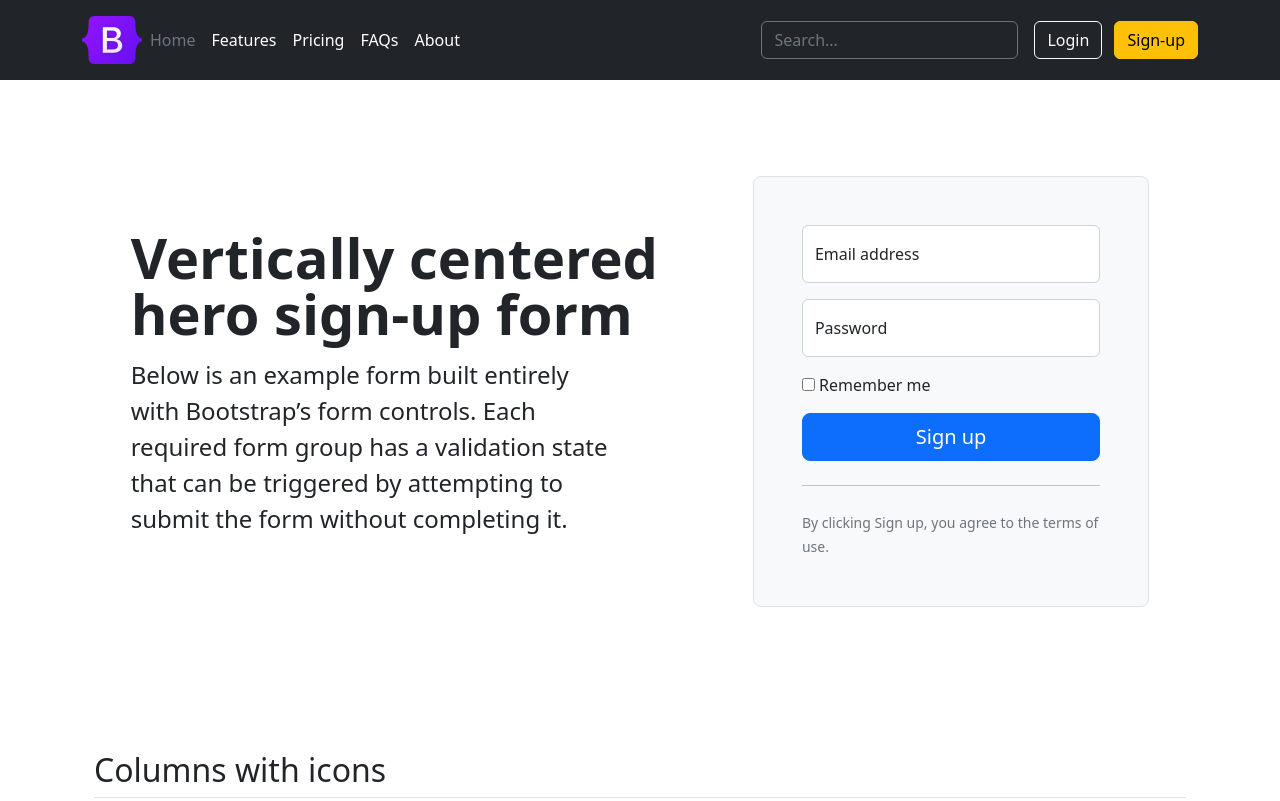
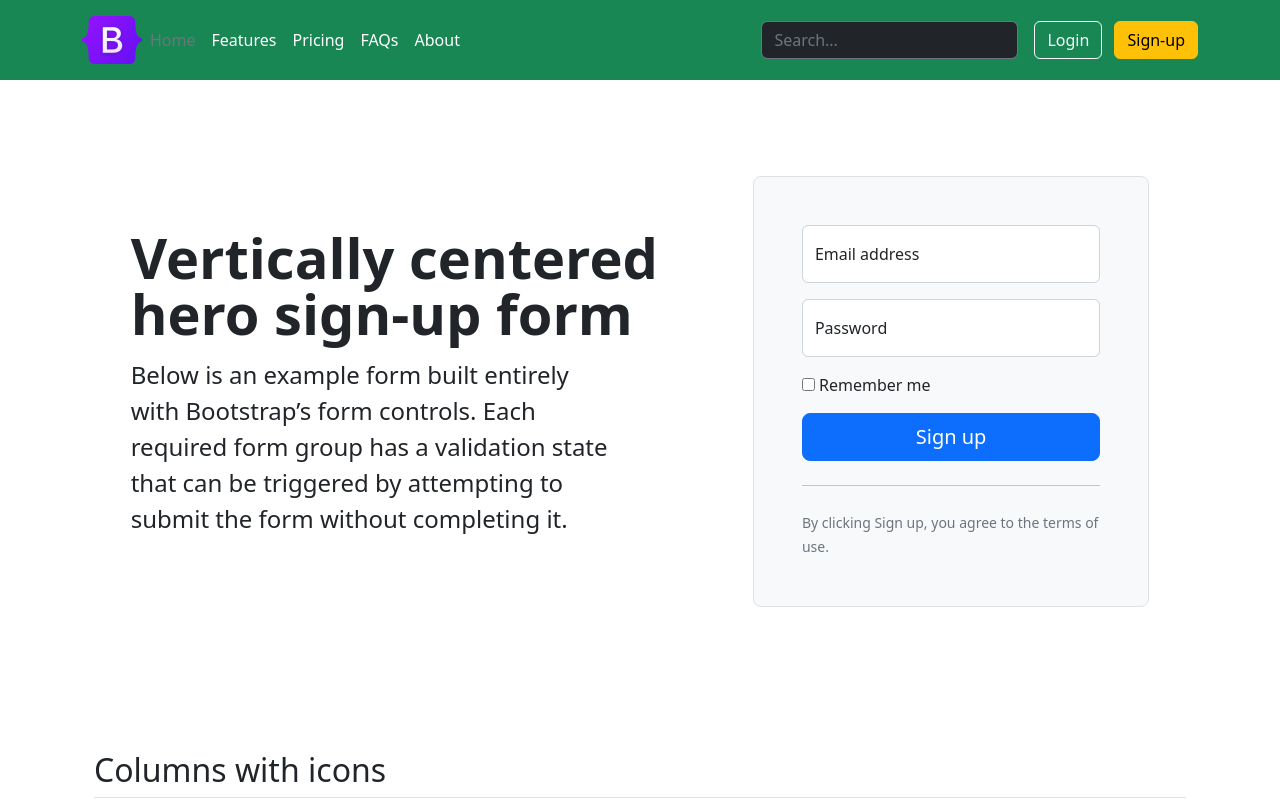
Before and after one commit to majidp04/cs-coding-mayjul-2022-week-1, a plain HTML site: page index.html in a window 1280 px wide. Shown: the top 801 px of the page. Drawn offline with nearby package versions, Linux system fonts and the light colour scheme; files whose address does not match are found by name.

Commit message:
change header color.

```diff
--- a/index.html
+++ b/index.html
@@ -249,7 +249,7 @@
 
 
 <!--header-->
-<header class="p-3 bg-dark text-white">
+<header class="p-3 bg-success text-white">
   <div class="container">
     <div class="d-flex flex-wrap align-items-center justify-content-center justify-content-lg-start">
       <a href="/" class="d-flex align-items-center mb-2 mb-lg-0 text-white text-decoration-none">
```
